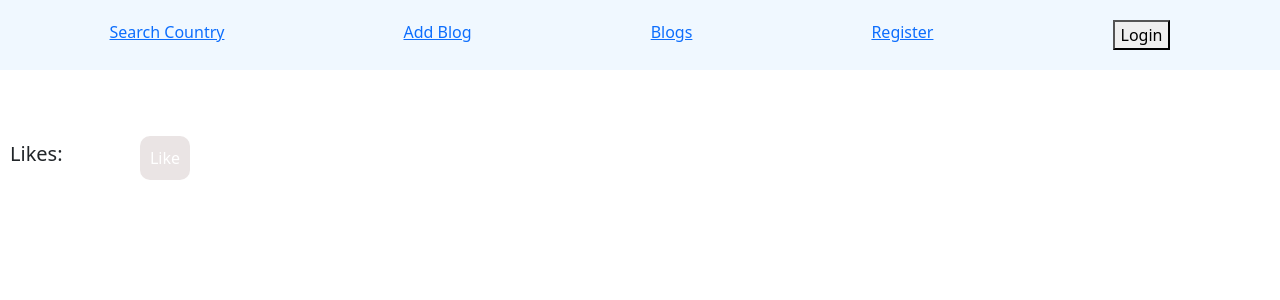
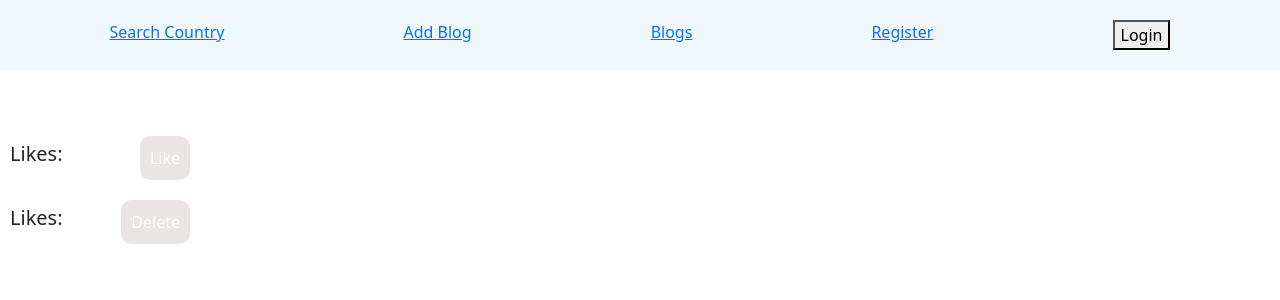
Before and after one commit to Peterzolo/part7-country-hook, a React (Create React App) app: page /blogs/1 in a window 1280 px wide. Shown: the top 300 px of the page. Built offline with nearby package versions, Linux system fonts and the light colour scheme; no server answers.

Commit message:
Update blog delete
Modified

```diff
--- a/src/components/BlogPost/Blog.css
+++ b/src/components/BlogPost/Blog.css
@@ -72,3 +72,17 @@
   padding: 10px;
   border-radius: 10px;
 }
+.delete-btn-enabled {
+  background-color: red;
+  color: white;
+  border: none;
+  padding: 10px;
+  border-radius: 10px;
+}
+.delete-btn-disabled {
+  background-color: rgb(234, 228, 228);
+  color: white;
+  border: none;
+  padding: 10px;
+  border-radius: 10px;
+}
--- a/src/components/BlogPost/BlogDetails.jsx
+++ b/src/components/BlogPost/BlogDetails.jsx
@@ -1,5 +1,6 @@
 import React, { useEffect, useState } from "react";
 import {
+  deleteBlogFromService,
   getBlogFromService,
   likeBlogFromService,
 } from "../../redux/actions/blogAction";
@@ -77,6 +78,21 @@ const BlogDetails = () => {
       }, 5000);
     }
   };
+  const handleDelete = async () => {
+    try {
+      await dispatch(deleteBlogFromService(id));
+      dispatch(showSuccess("Blog successfully deleted"));
+      setTimeout(() => {
+        dispatch(hideNotification());
+      }, 5000);
+      navigate(`/`);
+    } catch (error) {
+      dispatch(showError(error));
+      setTimeout(() => {
+        dispatch(hideNotification());
+      }, 5000);
+    }
+  };
 
   return (
     <BlogDetailWrap>
@@ -93,6 +109,16 @@ const BlogDetails = () => {
           Like
         </LikeButton>
       </LikeWrap>
+      <LikeWrap>
+        <LikeCount>Likes:{blog.likes}</LikeCount>
+        <LikeButton
+          className={disabled ? "delete-btn-disabled" : "delete-btn-enabled"}
+          onClick={handleDelete}
+          disabled={!isLoggedIn}
+        >
+          Delete
+        </LikeButton>
+      </LikeWrap>
     </BlogDetailWrap>
   );
 };
--- a/src/redux/actions/blogAction.js
+++ b/src/redux/actions/blogAction.js
@@ -1,11 +1,13 @@
 import {
   createBlog,
+  deleteBlog,
   getAllBlogs,
   getBlog,
   likePost,
 } from "../../services/blog.service";
 import {
   addBlog,
+  deleteABlog,
   fetchBlog,
   fetchBlogs,
   likeBlog,
@@ -42,3 +44,14 @@ export const likeBlogFromService = (id) => {
     }
   };
 };
+export const deleteBlogFromService = (id) => {
+  return async (dispatch) => {
+    try {
+      const result = await deleteBlog(id);
+      console.log("RESULT", result);
+      dispatch(deleteABlog(id));
+    } catch (error) {
+      console.log(error);
+    }
+  };
+};
--- a/src/redux/reducers/blog/blogReducer.js
+++ b/src/redux/reducers/blog/blogReducer.js
@@ -19,6 +19,9 @@ const blogSlice = createSlice({
     addBlog: (state, action) => {
       state.content = action.payload;
     },
+    deleteABlog: (state, action) => {
+      state.content = action.payload;
+    },
     likeBlog: (state, action) => {
       const blogId = action.payload;
       const blog = state.blogs.find((blog) => blog.id === blogId);
@@ -29,6 +32,7 @@ const blogSlice = createSlice({
   },
 });
 
-export const { fetchBlogs, addBlog, fetchBlog, likeBlog } = blogSlice.actions;
+export const { fetchBlogs, addBlog, fetchBlog, likeBlog, deleteABlog } =
+  blogSlice.actions;
 
 export default blogSlice.reducer;
```
